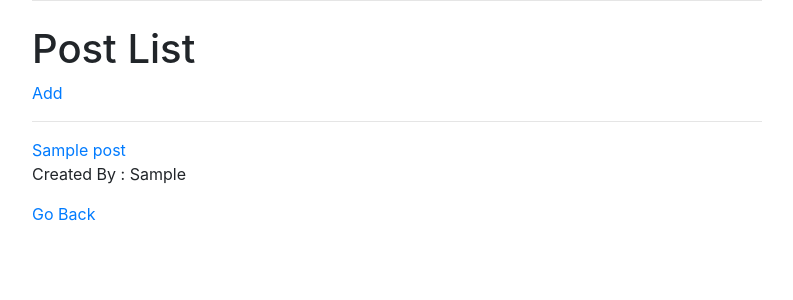
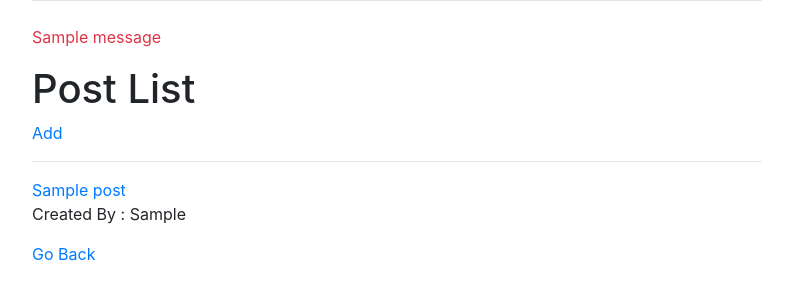
Before and after one commit to xettrisomeman/djangoAdvancedapp, a Django app: page /list/ in a window 1280 px wide. Shown: the top 300 px of the page, without its empty margins (243-1036 px from the left). Run offline with Django 3.2, Linux system fonts and the light colour scheme; a user stored in the database is signed in; tables that the repository leaves empty hold one stand-in row (values such as "Sample post"); one stand-in notice (Sample message) is shown; some libraries are stand-ins or nearby versions.

Commit message:
ADded message framework{

```diff
--- a/templates/web/listview.html
+++ b/templates/web/listview.html
@@ -7,6 +7,10 @@ List
 
 
 {% block content %}
+
+{% for message in messages%}
+<p class='text-danger'>{{message}}</p>
+{% endfor %}
 
 <h1>Post List</h1>
 <a href="{% url 'create' %}">Add</a>
--- a/web/views.py
+++ b/web/views.py
@@ -12,6 +12,7 @@ from django.views.generic import (
     DeleteView
 )
 from django.contrib.auth.mixins import LoginRequiredMixin
+from django.contrib.messages.views import SuccessMessageMixin
 
 from .models import CustomUser , Post
 from .forms import (
@@ -55,11 +56,12 @@ class PostDetailView(LoginRequiredMixin,DetailView):
         return self.model.objects.get(post_id=self.kwargs['post'])
 
 
-class PostCreateView(LoginRequiredMixin , CreateView):
+class PostCreateView(SuccessMessageMixin,LoginRequiredMixin , CreateView):
     model = Post
     form_class = PostForm
     template_name = 'web/postview.html'
     success_url = reverse_lazy('list')
+    success_message = 'Post has been created'
 
     def form_valid(self, form):
         form.instance.created_by = self.request.user
@@ -72,11 +74,12 @@ class PostCreateView(LoginRequiredMixin , CreateView):
         return super().get_context_data(**kwargs)
 
 
-class PostUpdateView(LoginRequiredMixin , UpdateView):
+class PostUpdateView(SuccessMessageMixin,LoginRequiredMixin , UpdateView):
     model = Post
     form_class = PostForm
     template_name = 'web/postview.html'
     success_url = reverse_lazy('list')
+    success_message = 'Post has been updated'
 
     def get_object(self, queryset=None):
         return self.model.objects.get(post_id=self.kwargs['post_id'])
@@ -85,12 +88,11 @@ class PostUpdateView(LoginRequiredMixin , UpdateView):
         kwargs['data'] = 'update'
         return super().get_context_data(**kwargs)
 
-class PostDeleteView(DeleteView):
+class PostDeleteView(SuccessMessageMixin,LoginRequiredMixin,DeleteView):
     model = Post
     template_name = 'web/postdelete.html'
     success_url = reverse_lazy('list')
     context_object_name = 'post'
 
-
     def get_object(self, queryset=None):
         return self.model.objects.get(post_id=self.kwargs['post_id'])
```
